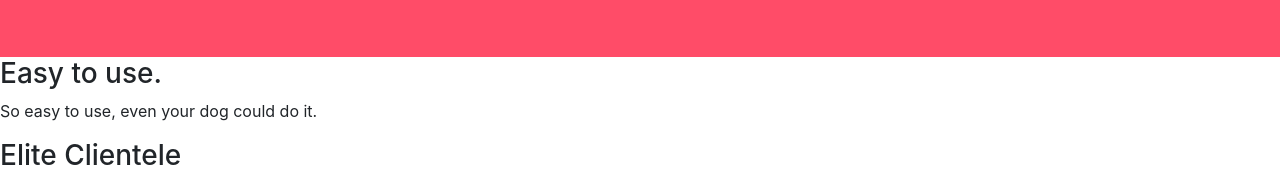
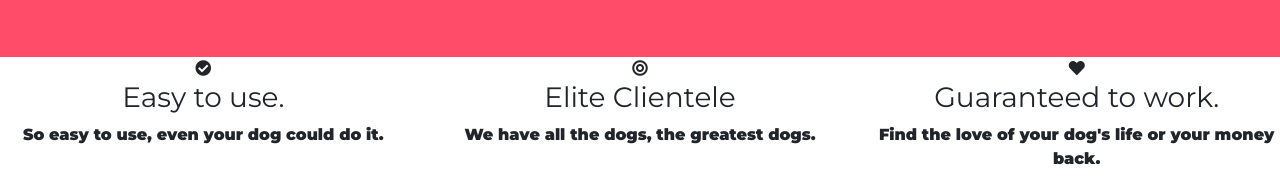
Before and after one commit to NathanaelP/WebDev2019, a plain HTML site: page TinDog-Start-master/index.html in a window 1280 px wide. Shown: the part 753-930 px from the top of the page. Drawn offline with nearby package versions, Linux system fonts and the light colour scheme.

Commit message:
a little styling

```diff
--- a/TinDog-Start-master/css/styles.css
+++ b/TinDog-Start-master/css/styles.css
@@ -47,3 +47,8 @@ h1 {
 .download-button {
   margin: 5% 3% 5% 0%;
 }
+ #features {
+   text-align: center;
+   font-family: "Montserrat";
+   font-weight: bold;
+ }
--- a/TinDog-Start-master/index.html
+++ b/TinDog-Start-master/index.html
@@ -72,15 +72,29 @@
   <!-- Features -->
 
   <section id="features">
+    <div class="row">
+      <div class="col-lg-4 col-md-12">
+        <i class="fas fa-check-circle"></i>
+        <h3>Easy to use.</h3>
+        <p>So easy to use, even your dog could do it.</p>
+      </div>
+      <div class="col-lg-4 col-md-12">
+        <i class="fas fa-bullseye"></i>
+        <h3>Elite Clientele</h3>
+        <p>We have all the dogs, the greatest dogs.</p>
+      </div>
+      <div class="col-lg-4 col-md-12">
+        <i class="fas fa-heart"></i>
+        <h3>Guaranteed to work.</h3>
+        <p>Find the love of your dog's life or your money back.</p>
+      </div>
 
-    <h3>Easy to use.</h3>
-    <p>So easy to use, even your dog could do it.</p>
 
-    <h3>Elite Clientele</h3>
-    <p>We have all the dogs, the greatest dogs.</p>
 
-    <h3>Guaranteed to work.</h3>
-    <p>Find the love of your dog's life or your money back.</p>
+
+
+    </div>
+
 
   </section>
 
```
